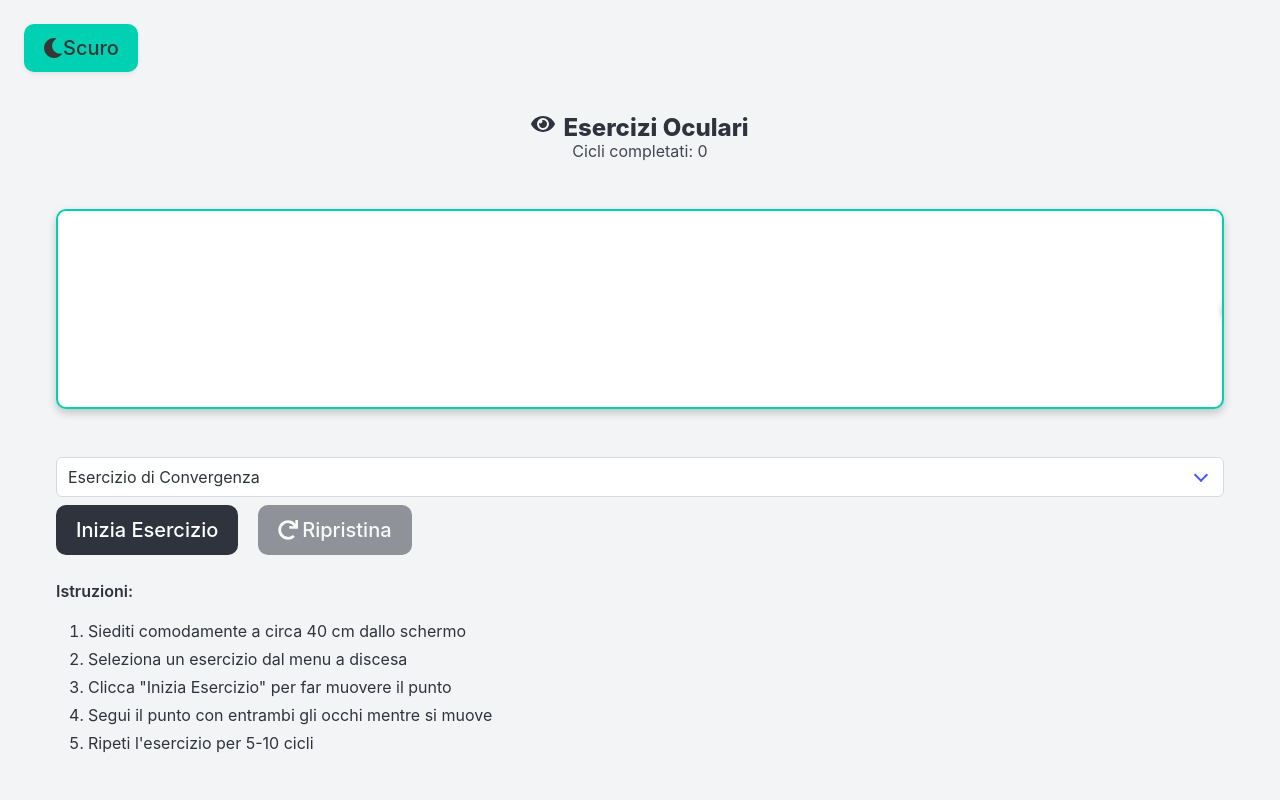
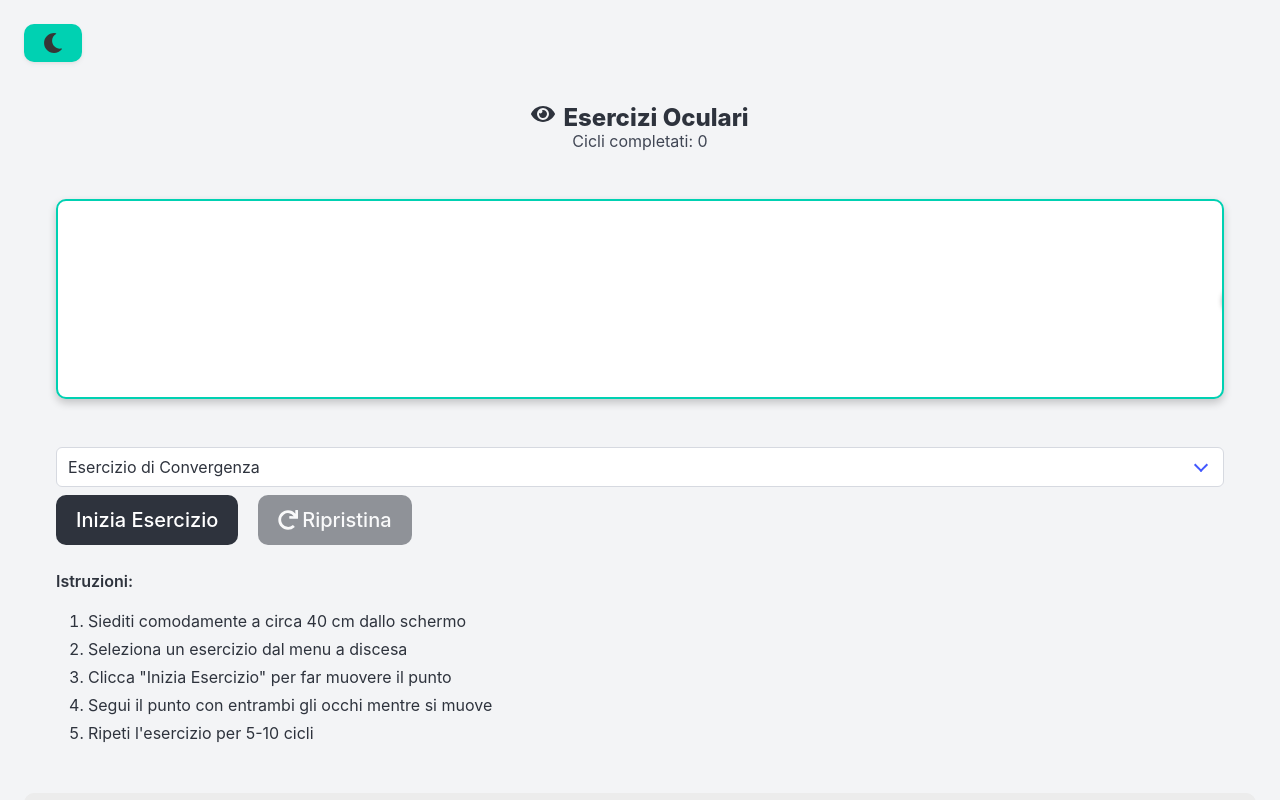
Before and after one commit to Matt-code-d/Eyes-Excercises, a React (Vite) app: page / in a window 1280 px wide. Shown: the top 800 px of the page. Built offline with nearby package versions, Linux system fonts and the light colour scheme.

Commit message:
Update App.tsx

```diff
--- a/src/App.tsx
+++ b/src/App.tsx
@@ -15,7 +15,7 @@ const App: React.FC = () => { // Specifica il tipo del componente
         onClick={() => setIsDarkMode((prev) => !prev)}
         aria-label="Cambia tema" // Aggiungi aria-label per accessibilità
       >
-        {isDarkMode ? <FaSun /> : <FaMoon />} {isDarkMode ? 'Chiaro' : 'Scuro'}
+        {isDarkMode ? <FaSun /> : <FaMoon />} {isDarkMode ? '' : ''}
       </button>
       <EyeExercise />
       <Footer /> {/* Aggiungi il Footer */}
```
